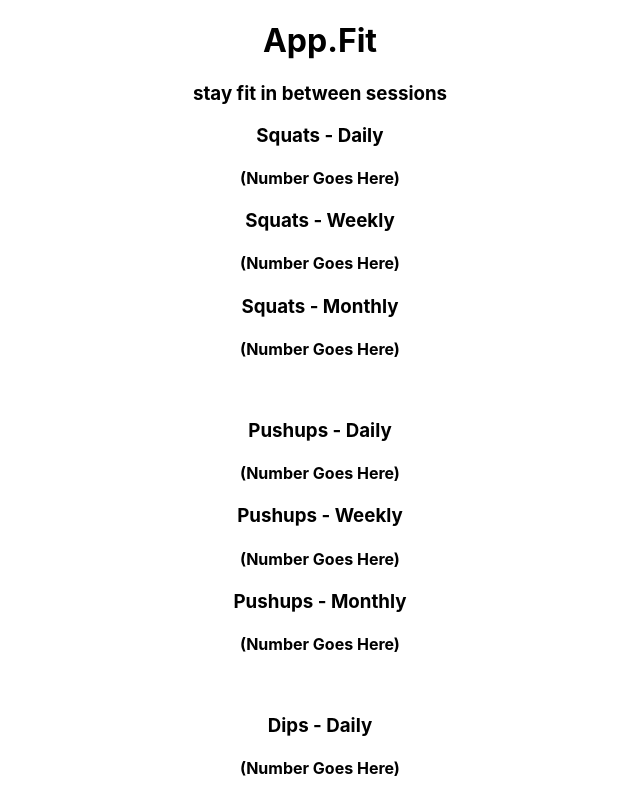
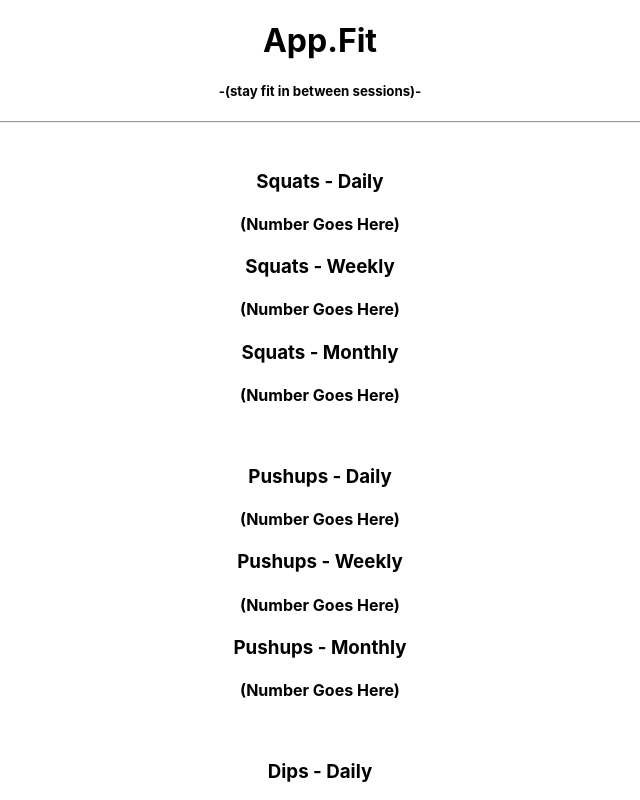
Before and after one commit to lowtrey/app-dot-fit, a React (Create React App) app: page / in a window 1280 px wide. Shown: the top 800 px of the page, without its empty margins (320-960 px from the left). Built offline with nearby package versions, Linux system fonts and the light colour scheme.

Commit message:
Add breaks and horizontal rules

```diff
--- a/src/Footer.js
+++ b/src/Footer.js
@@ -3,6 +3,7 @@ import React from 'react';
 function Footer() {
     return (
         <div>
+            <br /><hr />
             <h3>© 2019 Q-Code</h3>
         </div>
     );
--- a/src/Header.js
+++ b/src/Header.js
@@ -4,7 +4,8 @@ function Header() {
     return (
         <div>
             <h1>App.Fit</h1>
-            <h3>stay fit in between sessions</h3>
+            <h5>-(stay fit in between sessions)-</h5>
+            <hr /><br />
         </div>
     );
 }
--- a/src/Logger.js
+++ b/src/Logger.js
@@ -4,6 +4,7 @@ class Logger extends React.Component {
     render() {
         return (
             <div>
+                <br /><hr />
                 <h2>Log Your Workout Here!</h2>
             </div>
         )
--- a/src/Tracker.js
+++ b/src/Tracker.js
@@ -4,6 +4,7 @@ class Tracker extends React.Component {
     render() {
         return (
             <div>
+                <br /><hr />
                 <h2>Track Your Progression Here!</h2>
             </div>
         )
```
